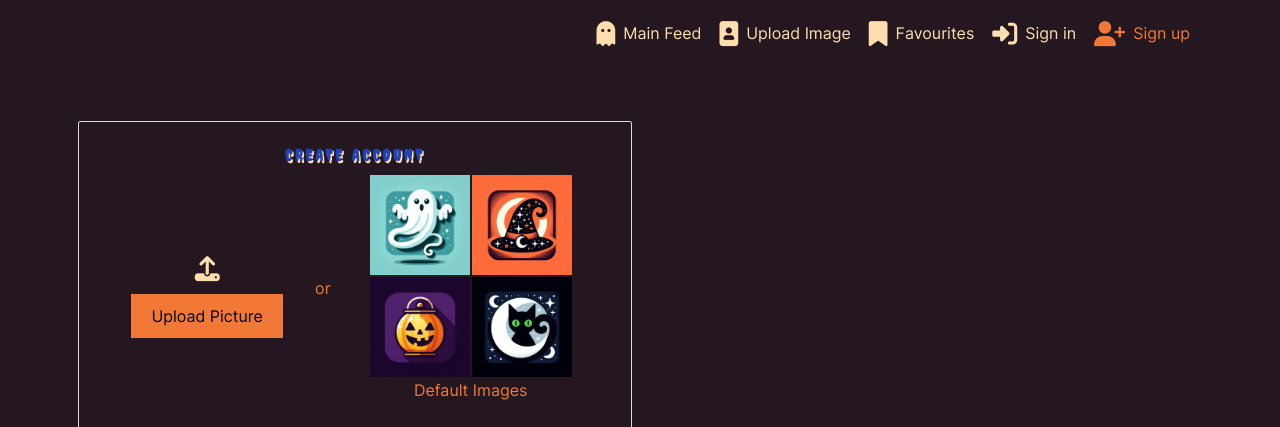
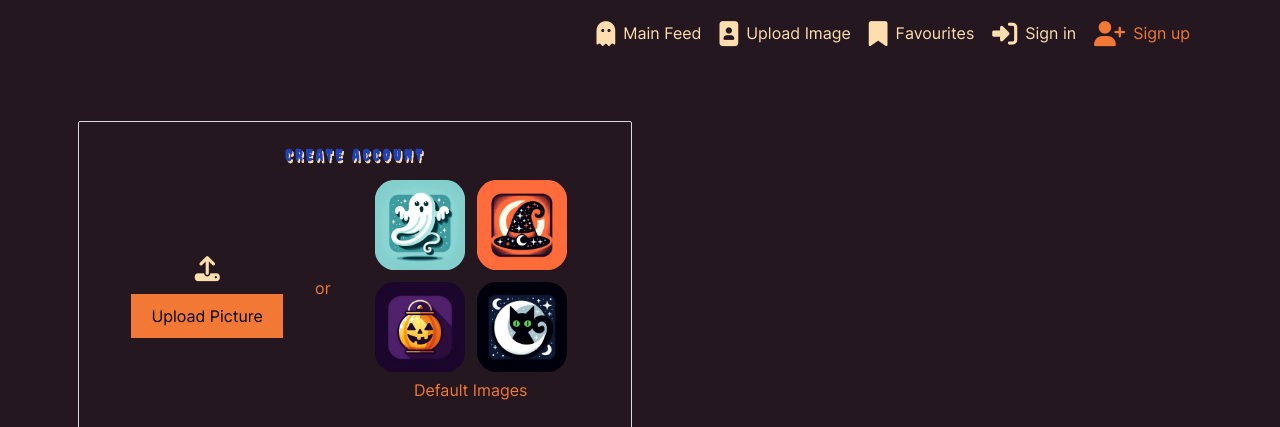
Before and after one commit to alcl2000/halloween-hackathon, a React (Create React App) app: page /signup in a window 1280 px wide. Shown: the top 427 px of the page. Built offline with nearby package versions, Linux system fonts and the light colour scheme; no server answers.

Commit message:
user can select default profile image

```diff
--- a/src/pages/auth/SignUpForm.js
+++ b/src/pages/auth/SignUpForm.js
@@ -46,6 +46,7 @@ const SignUpForm = () => {
   };
 
   const [selectedFile, setSelectedFile] = useState(null);
+
   const [fileURL, setFileURL] = useState(null);  // Defining setFileURL and fileURL here
 
   const handleFileInput = (event) => {
@@ -56,6 +57,9 @@ const SignUpForm = () => {
     }
   };
 
+  const handleDefaultImageClick = (defaultImageUrl) => {
+    setFileURL(defaultImageUrl);
+  };
 
   return (
     <Row className={styles.Row}>
@@ -86,12 +90,12 @@ const SignUpForm = () => {
                 <div>
                   <table style={{ margin: 'auto' }}> {/* New table for 2x2 image layout */}
                       <tr>
-                        <td><img src={default1} alt="Default 1" width={100}/></td>
-                        <td><img src={default2} alt="Default 2" width={100}/></td>
+                        <td><img className={styles.DefaultImage} src={default1} alt="Default 1" width={100} onClick={() => handleDefaultImageClick(default1)}/></td>
+                        <td><img className={styles.DefaultImage} src={default2} alt="Default 2" width={100} onClick={() => handleDefaultImageClick(default2)}/></td>
                       </tr>
                       <tr>
-                          <td><img src={default3} alt="Default 3" width={100}/></td>
-                          <td><img src={default4} alt="Default 4" width={100}/></td>
+                          <td><img className={styles.DefaultImage} src={default3} alt="Default 3" width={100} onClick={() => handleDefaultImageClick(default3)}/></td>
+                          <td><img className={styles.DefaultImage} src={default4} alt="Default 4" width={100} onClick={() => handleDefaultImageClick(default4)}/></td>
                       </tr>
                   </table>
                   <p>Default Images</p>
--- a/src/styles/SignInUpForm.module.css
+++ b/src/styles/SignInUpForm.module.css
@@ -44,3 +44,8 @@
   .SignUpCol {
     height: 375px;
   }
+
+.DefaultImage {
+  border-radius: 25%;
+  padding: 0.3em;
+}
```
